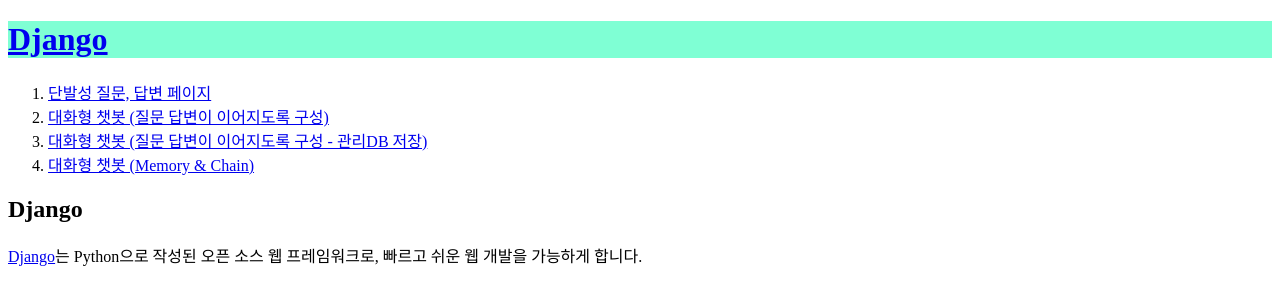
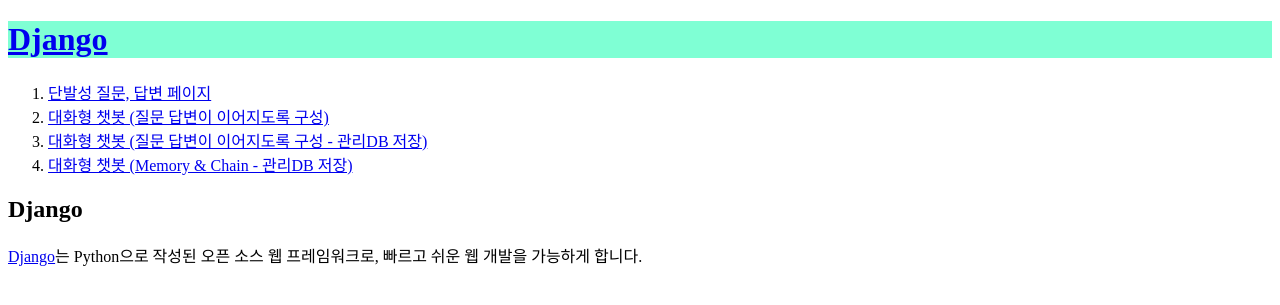
Before and after one commit to hwangbo98/mini_project7, a Django app: page / in a window 1280 px wide. Shown: the top 305 px of the page. Run offline with Django 4.2, Linux system fonts and the light colour scheme.

Commit message:
이름 변경

```diff
--- a/templates/index.html
+++ b/templates/index.html
@@ -12,7 +12,7 @@
             <li><a href="/chatgpt/">단발성 질문, 답변 페이지</a></li>
             <li><a href="/chatgpt/simple_chatbot">대화형 챗봇 (질문 답변이 이어지도록 구성)</a></li>
             <li><a href="/chatgpt/simple_chatbot_with_history">대화형 챗봇 (질문 답변이 이어지도록 구성 - 관리DB 저장)</a></li>
-            <li><a href="/chatgpt/memory_chatbot">대화형 챗봇 (Memory & Chain)</a></li>
+            <li><a href="/chatgpt/memory_chatbot">대화형 챗봇 (Memory & Chain - 관리DB 저장)</a></li>
         </ol>
         <h2>Django</h2>
         <p><a href="https://www.djangoproject.com/" target="_blank">Django</a>는 Python으로 작성된 오픈 소스 웹 프레임워크로, 빠르고 쉬운 웹 개발을 가능하게 합니다.</p>
```
Also changed, not shown: db.sqlite3.
